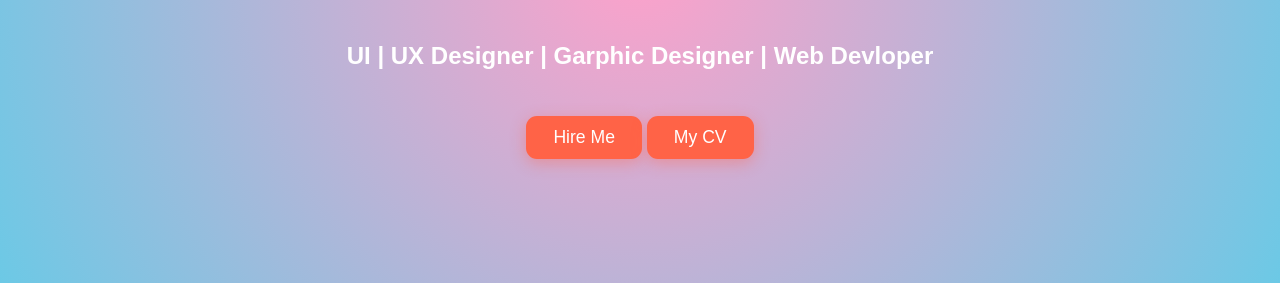
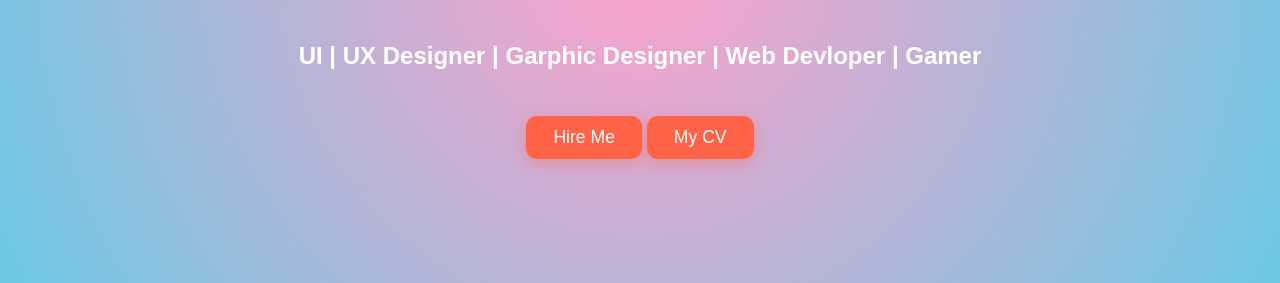
Before and after one commit to Rudra-NK/Portfolio, a plain HTML site: page index.html in a window 1280 px wide. Shown: the part 517-800 px from the top of the page. Drawn offline with nearby package versions, Linux system fonts and the light colour scheme.

```diff
--- a/index.html
+++ b/index.html
@@ -25,7 +25,7 @@
         <div class="profile-content">
             <img src="asset/profile1.jpg" alt="profile img" />
             <h2>Rudra Narayan Khatai</h2>
-            <h4>UI | UX Designer | Garphic Designer | Web Devloper</h4>
+            <h4>UI | UX Designer | Garphic Designer | Web Devloper | Gamer </h4>
             <a href="asset/Resume.pdf"><button id="hireMeBtn">Hire Me</button></a>
             <a href="asset/Resume.pdf"><button>My CV</button></a>
         </div>
```
